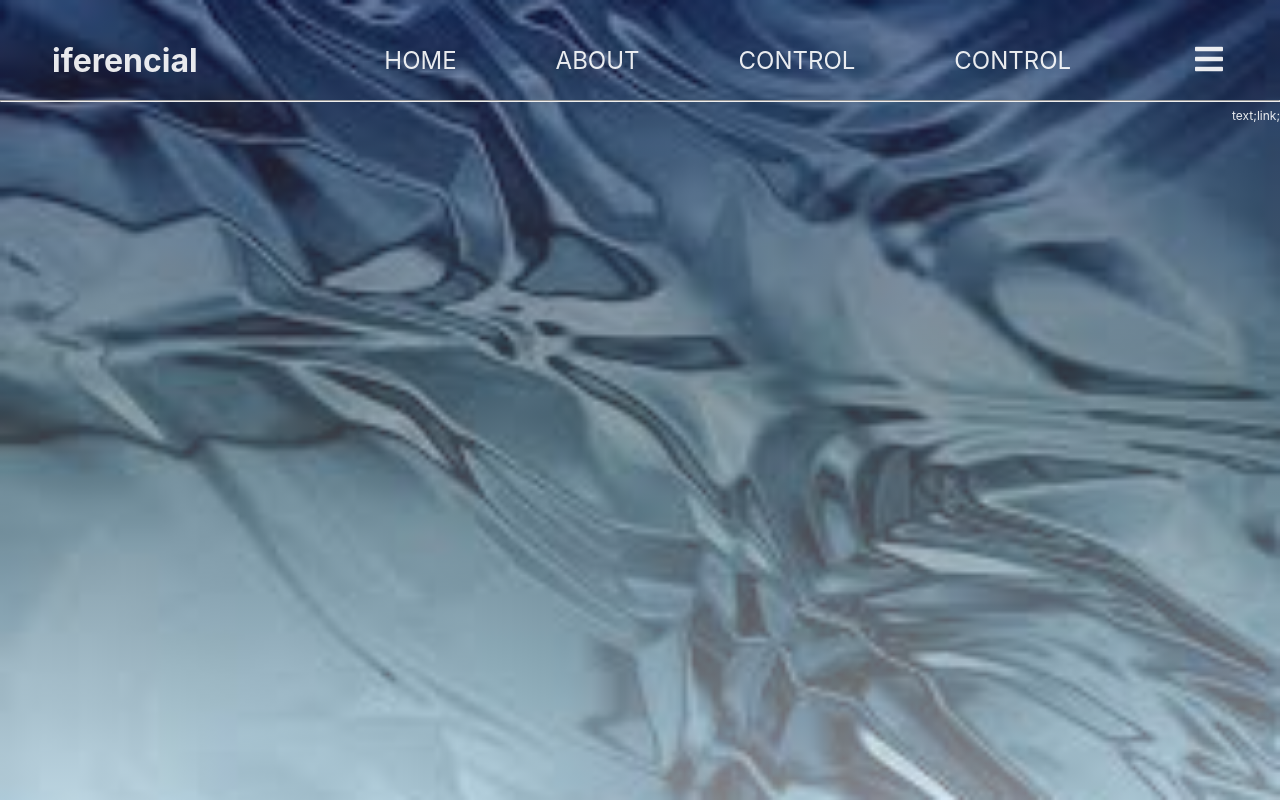
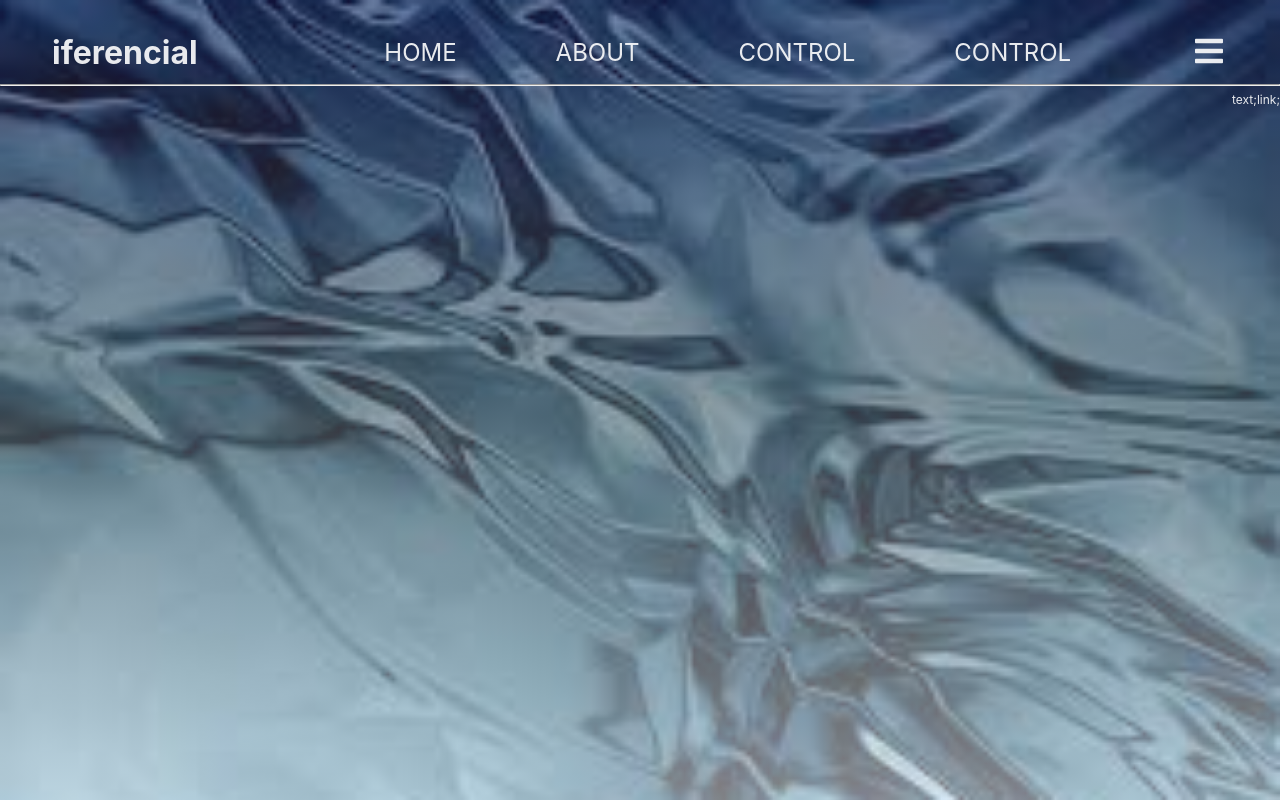
Before and after one commit to lmmp-puc-rio/react_component_library, a React (Create React App) app in the folder react_app/: page / in a window 1280 px wide. Built offline with nearby package versions, Linux system fonts and the light colour scheme.

Commit message:
HeaderCorrections

```diff
--- a/react_app/src/components/common/header/Header.css
+++ b/react_app/src/components/common/header/Header.css
@@ -19,7 +19,7 @@
 
   .header-top {
     display: flex;
-    height: 80px;
+    height: 8vh;
     font-size: 24px;
     align-items: center;
   }
@@ -33,8 +33,6 @@
     .header-top_seperator {
       width: 100%;
       height: 3px;
-      margin-top: 2px;
-      color: inherit;
     }
 
     .header-top_navbar {
```
